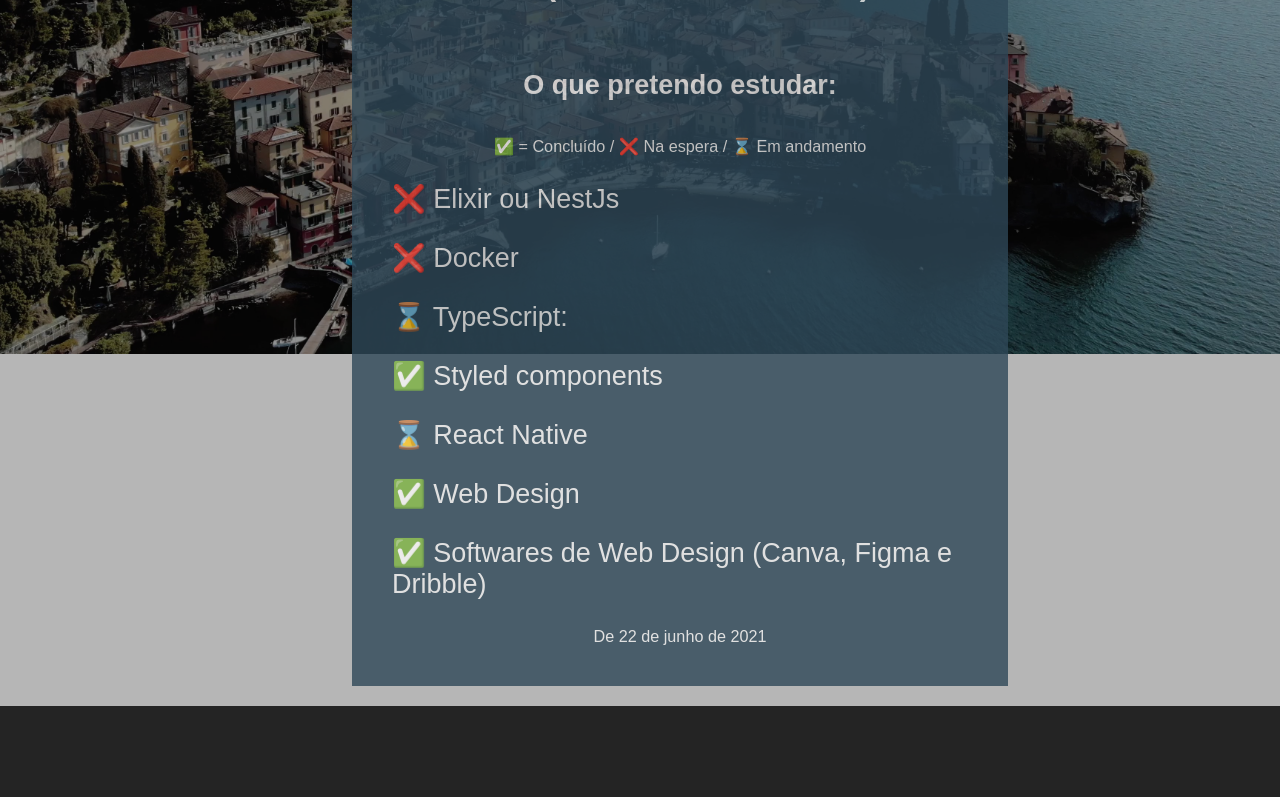
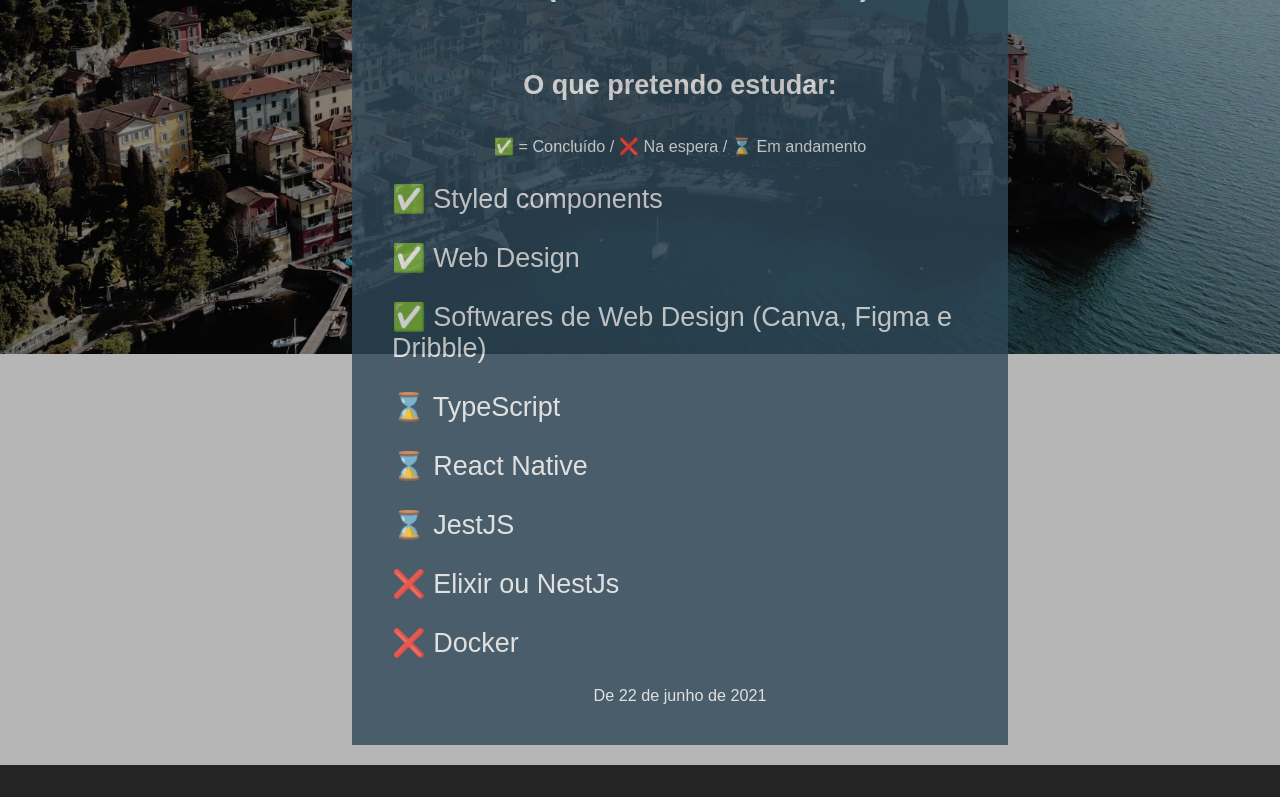
Before and after one commit to Guilherme-Monte/Portifolio-Page, a React (Create React App) app in the folder frontend/: page /contact in a window 1280 px wide. Shown: the part 446-1243 px from the top of the page. Built offline with nearby package versions, Linux system fonts and the light colour scheme; a web font is replaced by a local one.

Commit message:
Updating what I'm currently studying

```diff
--- a/frontend/src/components/main/contact/index.js
+++ b/frontend/src/components/main/contact/index.js
@@ -32,13 +32,14 @@ const Contact = () => {
           <h4>O que pretendo estudar:</h4>
           <SmallLetter>✅ = Concluído / ❌ Na espera / ⌛ Em andamento</SmallLetter>
           <article>
+            <p>✅ Styled components</p>
+            <p>✅ Web Design</p>
+            <p>✅ Softwares de Web Design (Canva, Figma e Dribble)</p>
+            <p>⌛ TypeScript</p>
+            <p>⌛ React Native</p>
+            <p>⌛ JestJS</p>
             <p>❌ Elixir ou NestJs</p>
             <p>❌ Docker</p>
-            <p>⌛ TypeScript:</p>
-            <p>✅ Styled components</p>
-            <p>⌛ React Native</p>
-            <p>✅ Web Design</p>
-            <p>✅ Softwares de Web Design (Canva, Figma e Dribble)</p>
           </article>
           <SmallLetter>De 22 de junho de 2021</SmallLetter>
         </InfoContainer>
```
